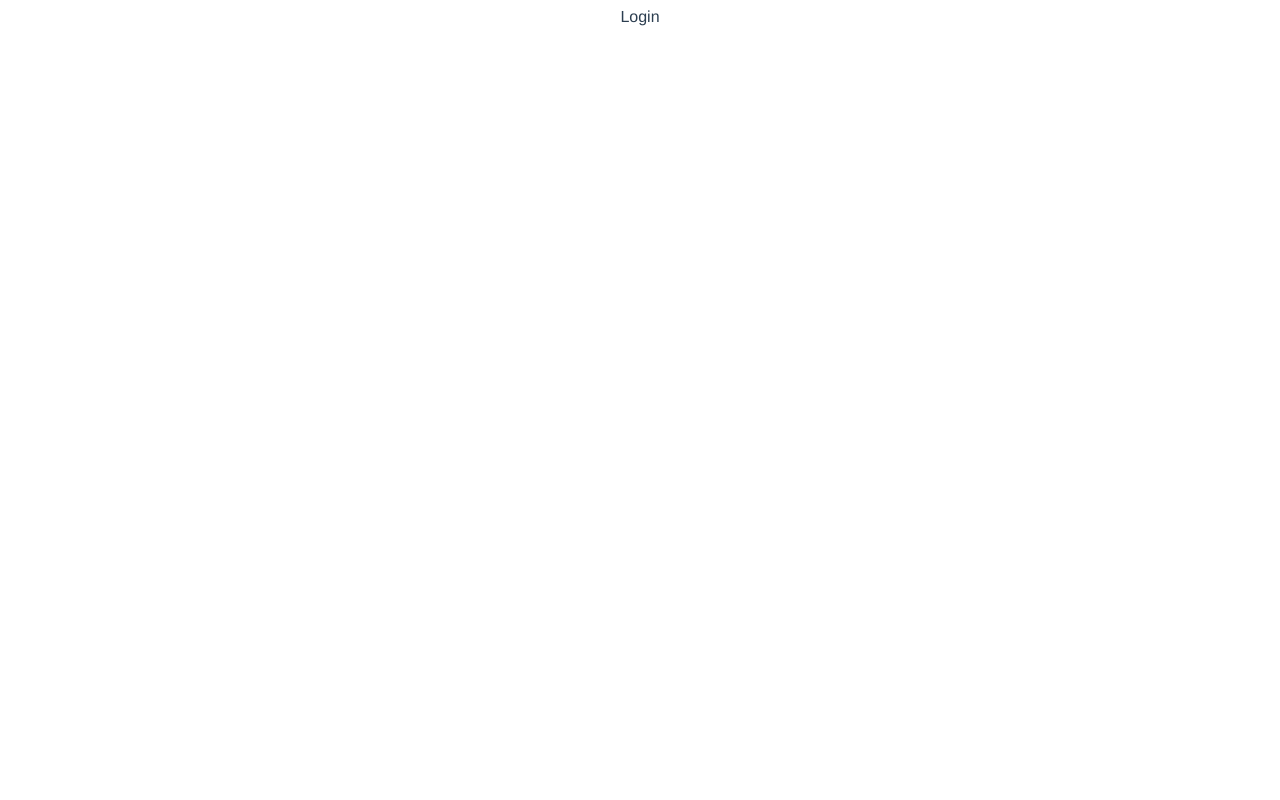
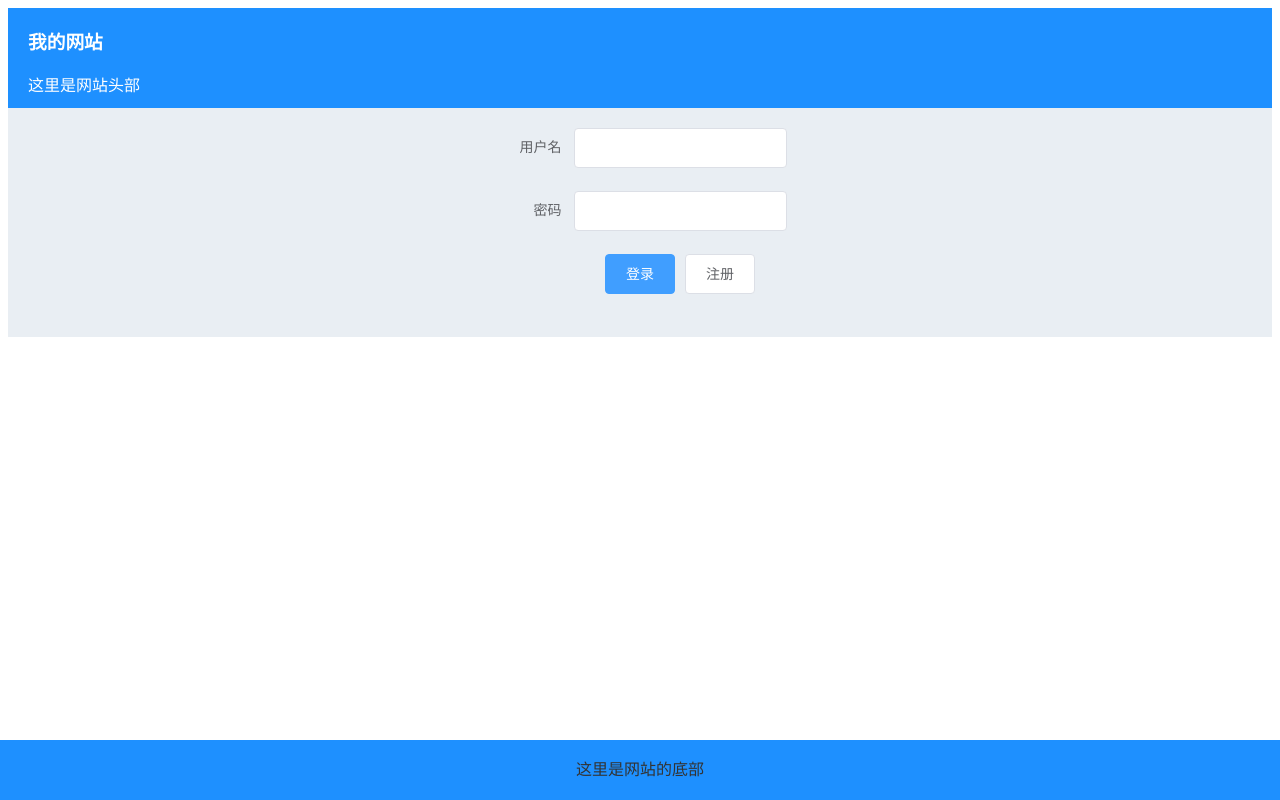
Before and after one commit to RamboDong1/vue_ex01, a Vue app: page / in a window 1280 px wide. Built offline with nearby package versions, Linux system fonts and the light colour scheme.

Commit message:
20190615 16:00

```diff
--- a/src/App.vue
+++ b/src/App.vue
@@ -1,25 +1,39 @@
 <template>
-  <div id="app">
-    <router-view/>
-  </div>
+  <el-container>
+    <el-header height="100px">
+      <h3>我的网站</h3>
+      <P>这里是网站头部</P>
+    </el-header>
+    <el-main>
+      <router-view/>
+    </el-main>
+    <el-footer>
+      这里是网站的底部
+    </el-footer>
+  </el-container>
 </template>
 
-<style lang="scss">
-#app {
-  font-family: 'Avenir', Helvetica, Arial, sans-serif;
-  -webkit-font-smoothing: antialiased;
-  -moz-osx-font-smoothing: grayscale;
-  text-align: center;
-  color: #2c3e50;
-}
-#nav {
-  padding: 30px;
-  a {
-    font-weight: bold;
-    color: #2c3e50;
-    &.router-link-exact-active {
-      color: #42b983;
-    }
+<style>
+  .el-header{
+    background-color: dodgerblue;
+    color: white;
+    text-align: left;
   }
-}
+  .el-footer {
+    background-color: dodgerblue;
+    color: #333;
+    text-align: center;
+    line-height: 60px;
+    width: 100%;
+    position: absolute;
+    bottom: 0;
+    left: 0;
+  }
+  .el-main {
+    background-color: #E9EEF3;
+    color: #333;
+    text-align: center;
+    line-height: 160px;
+    min-height: 100%;
+  }
 </style>
--- a/src/views/Login.vue
+++ b/src/views/Login.vue
@@ -1,7 +1,18 @@
 <template>
-  <div>
-  Login
-  </div>
+  <el-row type="flex" justify="center">
+    <el-form label-width="80px">
+      <el-form-item label="用户名">
+        <el-input></el-input>
+      </el-form-item>
+      <el-form-item label="密码">
+        <el-input type="password"></el-input>
+      </el-form-item>
+      <el-form-item>
+        <el-button type="primary">登录</el-button>
+        <el-button >注册</el-button>
+      </el-form-item>
+    </el-form>
+  </el-row>
 </template>
 
 <script>
```
